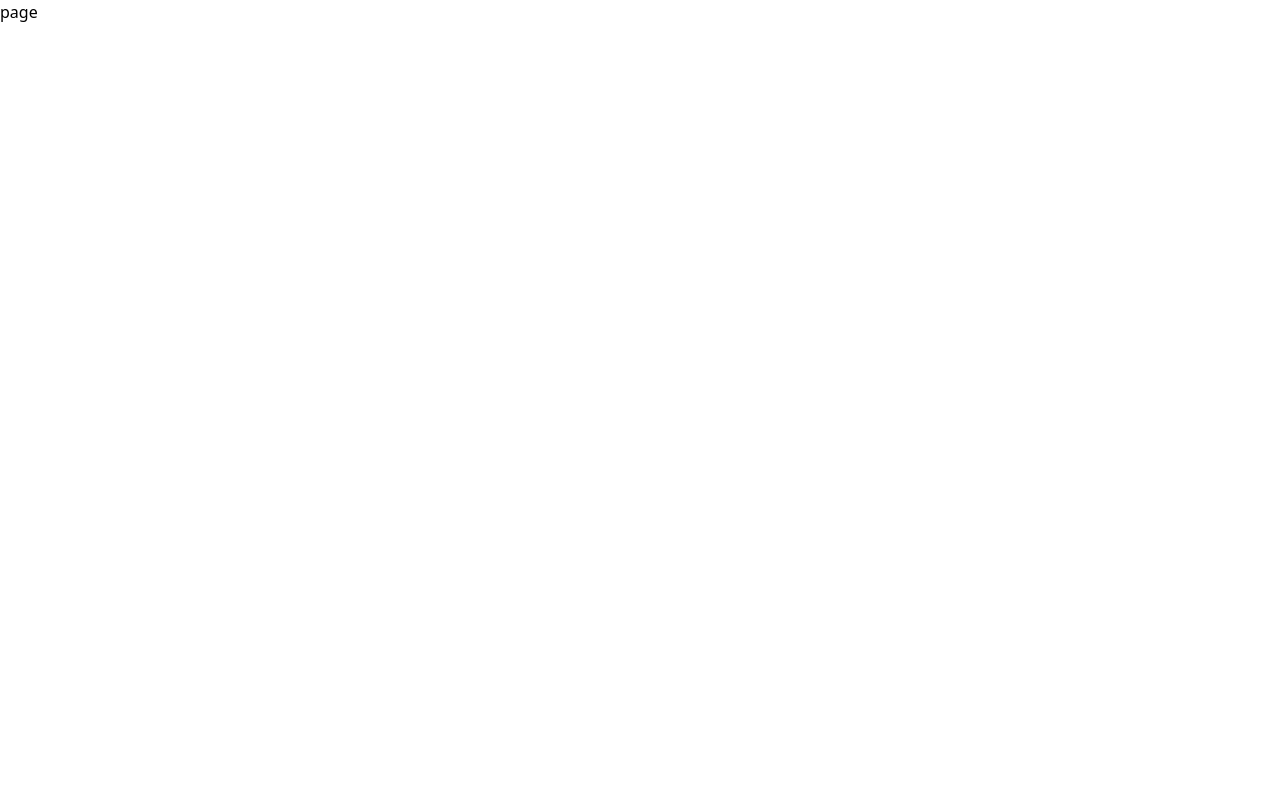
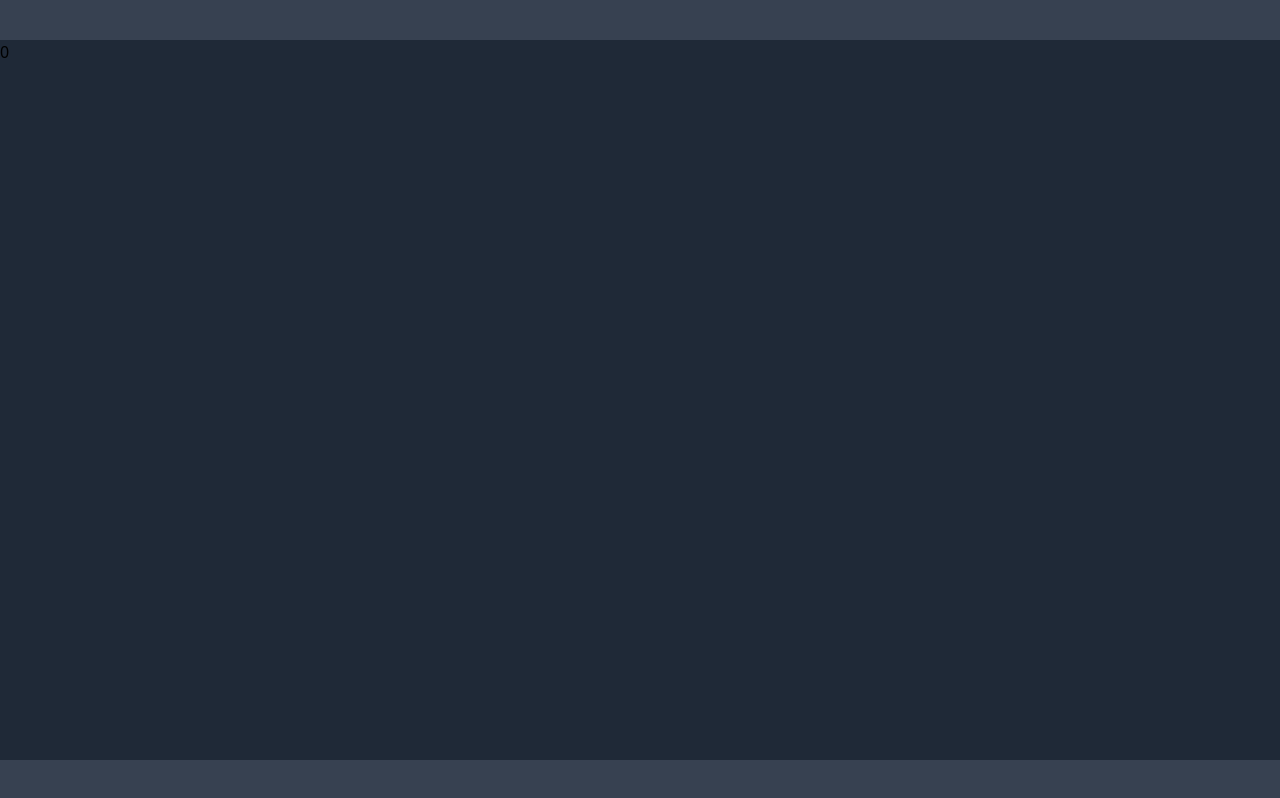
Before and after one commit to hisho/tailwindcss-lightning-talk, a Next.js app: page / in a window 1280 px wide. Built offline with nearby package versions, Linux system fonts and the light colour scheme.

Commit message:
✨ slide feature

```diff
--- a/src/app/(root)/page.tsx
+++ b/src/app/(root)/page.tsx
@@ -1,3 +1,47 @@
+'use client'
+
+import { cn } from '@/src/util/cn/cn'
+import { useEffect } from 'react'
+import { useCounter } from 'react-use'
+import { match } from 'ts-pattern'
+
+const slides = [...Array(5)].map((_, i) => i)
+
 export default function () {
-  return <div>page</div>
+  const [count, { dec, inc }] = useCounter(0, slides.length - 1, 0)
+  const increment = () => inc(0.5)
+  const decrement = () => dec(0.5)
+  useEffect(() => {
+    const keyDownEvent = (e: globalThis.KeyboardEvent) => {
+      match(e.key.toLowerCase())
+        .with('ArrowRight'.toLowerCase(), () => increment())
+        .with('ArrowLeft'.toLowerCase(), () => decrement())
+        .otherwise(() => {})
+    }
+    window.addEventListener('keydown', keyDownEvent, false)
+  }, [])
+  return (
+    <div
+      className={
+        'flex h-[100svh] w-full items-center justify-center bg-gray-700'
+      }
+    >
+      <div className={'relative aspect-video w-full'}>
+        {slides.map((value) => (
+          <div
+            className={cn(
+              'absolute inset-0 bg-gray-800',
+              count === value ? 'block' : 'hidden'
+            )}
+            style={{
+              zIndex: value + 1,
+            }}
+            key={`slide_${value}`}
+          >
+            {value}
+          </div>
+        ))}
+      </div>
+    </div>
+  )
 }
```
